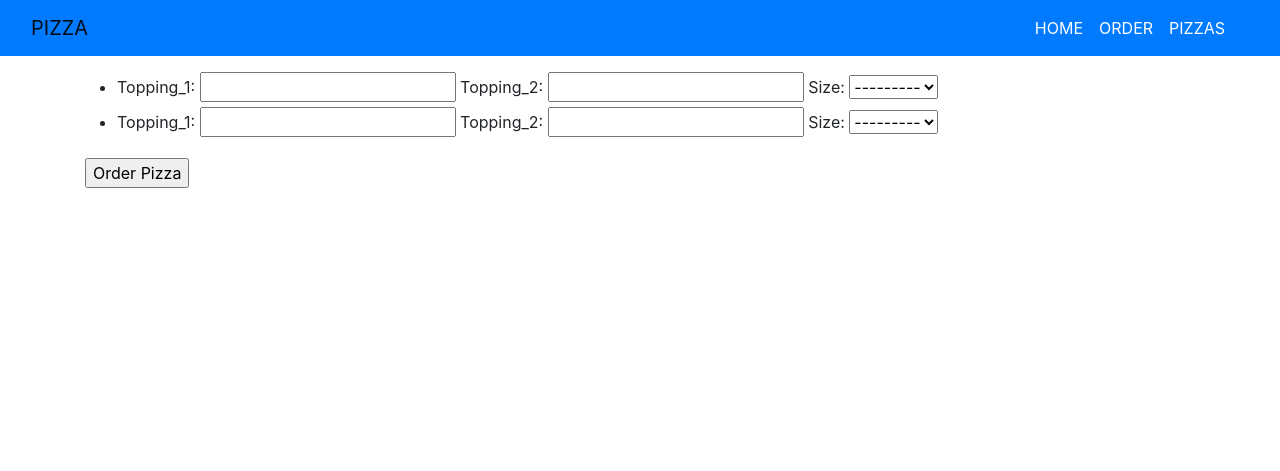
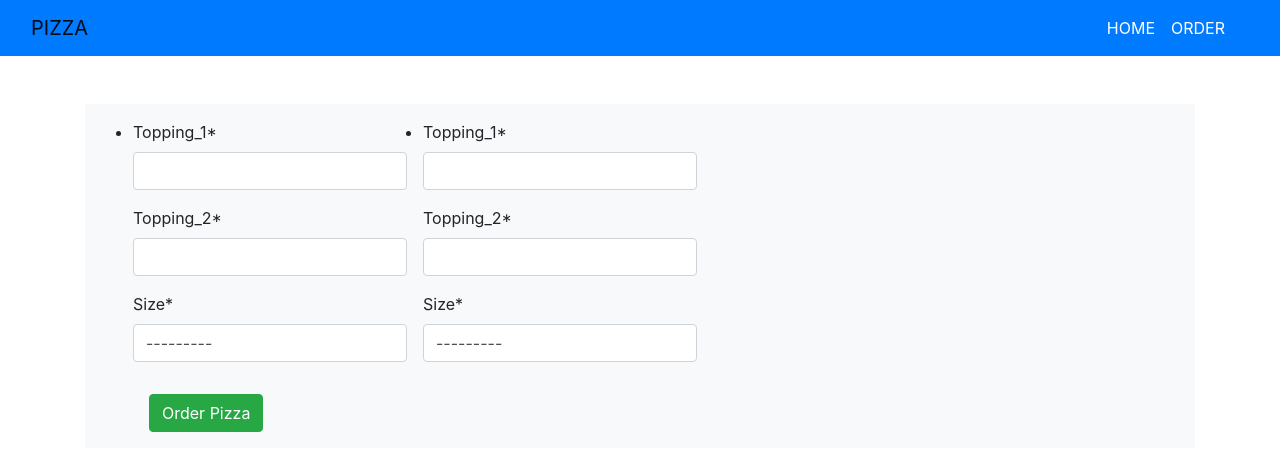
Before and after one commit to FatihG34/Pizza_Ordering_Web_App, a Django app: page /pizzas/ in a window 1280 px wide. Shown: the top 471 px of the page. Run offline with Django 4.2, Linux system fonts and the light colour scheme; data that the repository does not hold is empty; some libraries are stand-ins or nearby versions.

Commit message:
fixed and modified

```diff
--- a/pizza/templates/pizza/base.html
+++ b/pizza/templates/pizza/base.html
@@ -39,9 +39,9 @@
           <li class="nav-item">
             <a class="nav-link text-white" href="{% url 'order' %} ">Order</a>
           </li>
-          <li class="nav-item">
+          {% comment %} <li class="nav-item">
             <a class="nav-link text-white" href="{% url 'pizzas' %} ">Pizzas</a>
-          </li>
+          </li> {% endcomment %}
       </div>
     </div>
   </nav>
--- a/pizza/templates/pizza/pizzas.html
+++ b/pizza/templates/pizza/pizzas.html
@@ -1,19 +1,18 @@
 {% extends 'pizza/base.html' %}
 {% load crispy_forms_tags %}
 {% block pizza %}
-<div class="container mt-3">
-<form action="" method="post">
+<div class="container mt-5">
+<form action="" method="post" class="form-inline-blok bg-light p-3">
     {% csrf_token %}
     {{crispy}}
-    <ul>
+    <ul class="d-flex justify-content-start gap-3">
         {% for form in formset %}
         <li>
-            {{form}}
+            {{form|crispy}}
         </li>
         {% endfor %}
     </ul>
-        {% comment %} {{formset}} {% endcomment %}
-    <input type="submit" value="Order Pizza">
+    <input type="submit" value="Order Pizza" class="btn btn-success mx-5">
 </form>
 </div>
 {% endblock pizza %}
--- a/sunsgarden/settings.py
+++ b/sunsgarden/settings.py
@@ -129,4 +129,4 @@ STATIC_URL = "static/"
 
 DEFAULT_AUTO_FIELD = "django.db.models.BigAutoField"
 
-CRISPY_TEMPLATE_PACK = 'Bootstrap 4'
+CRISPY_TEMPLATE_PACK = 'bootstrap4'
```
Also changed, not shown: pizza/templates/pizza/order.html (+5 -4 lines).
